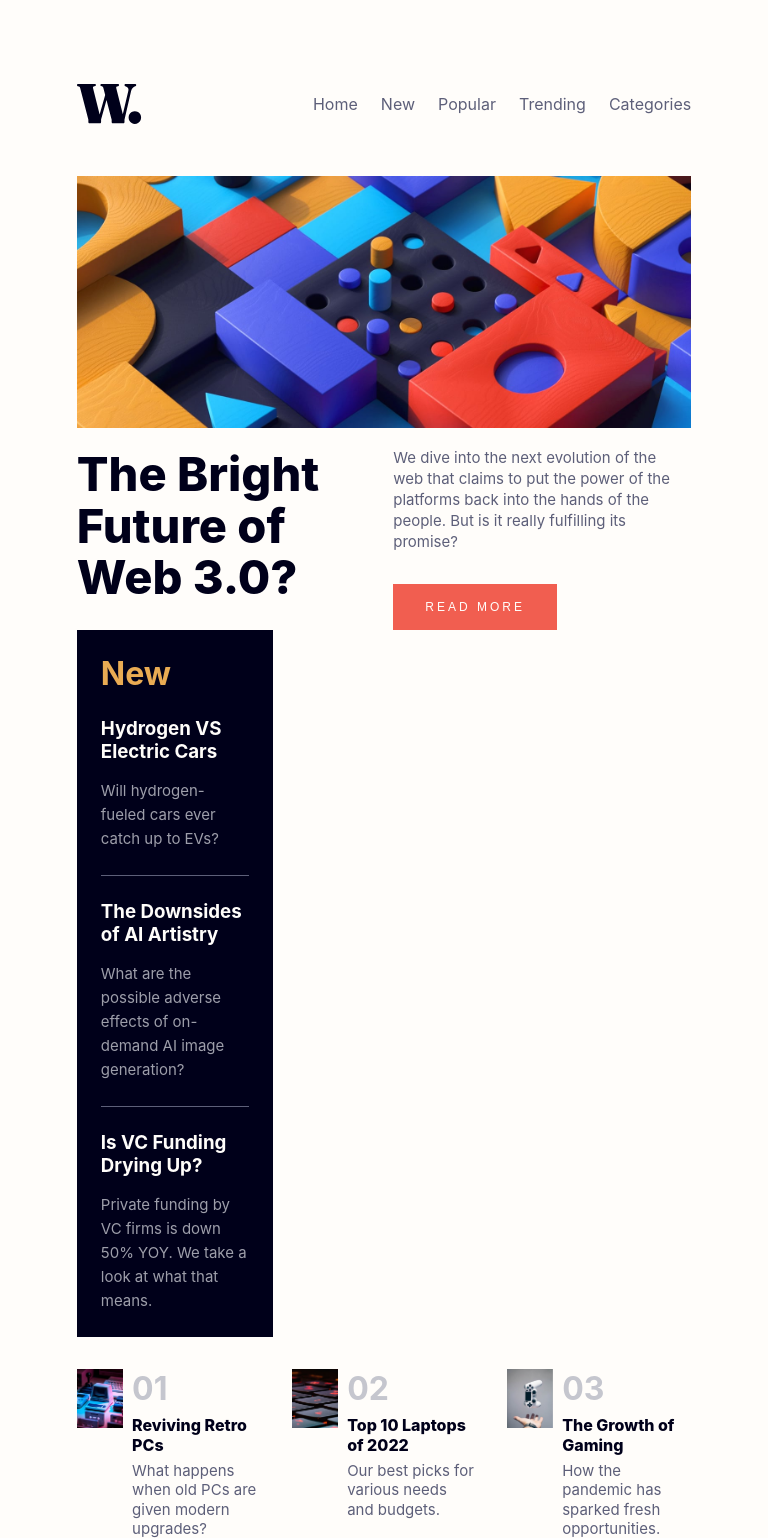
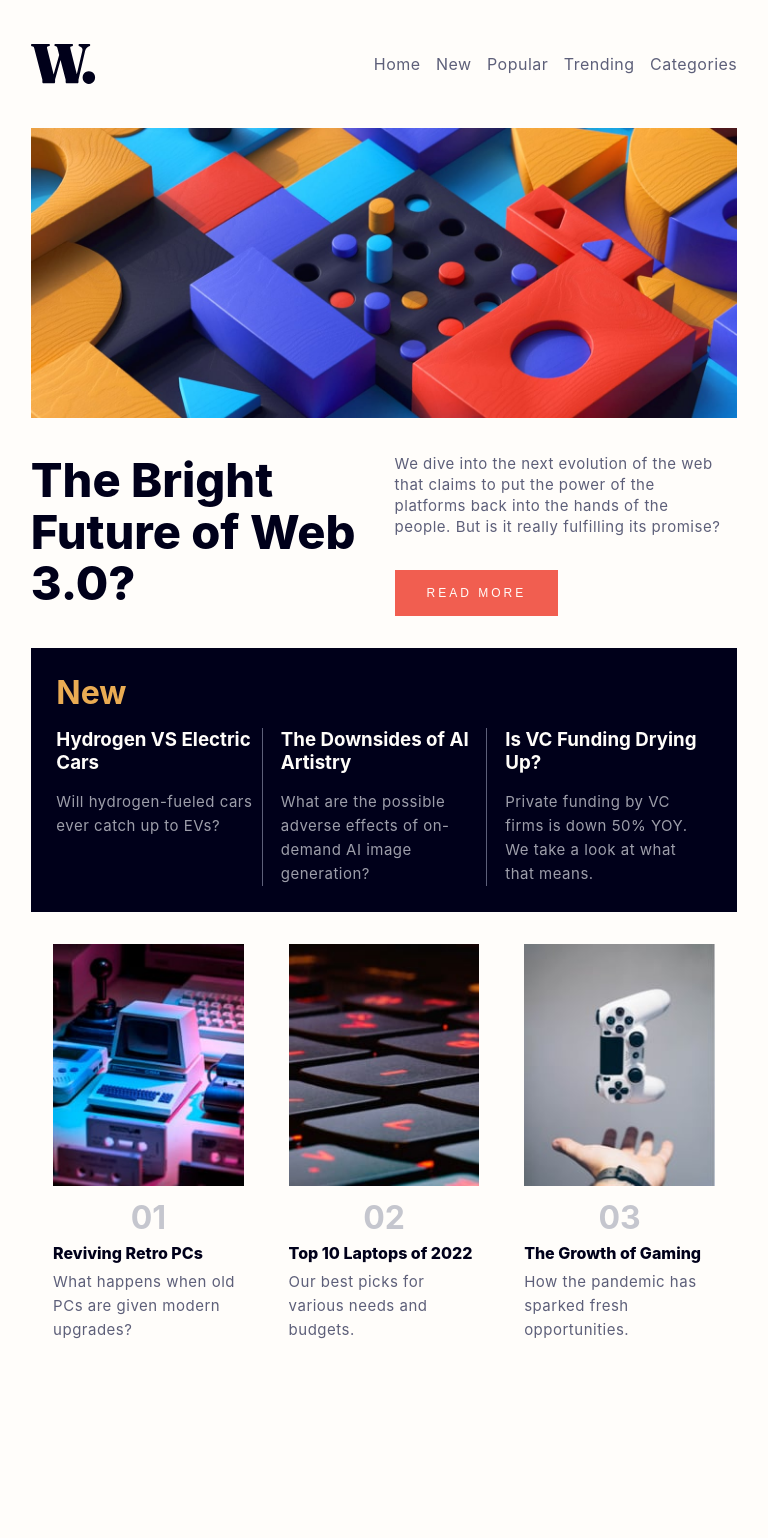
Before and after one commit to faykris/news-homepage, a Vue app: page / in a window 768 px wide. After the commit the page ends 1422 px from the top, so only its background shows below. Built offline with nearby package versions, Linux system fonts and the light colour scheme.

Commit message:
Implement homepage tablet size, fix other styles

```diff
--- a/src/modules/navbar-section.vue
+++ b/src/modules/navbar-section.vue
@@ -49,6 +49,7 @@ export default {
       padding: 1rem 0;
       display: flex;
       justify-content: flex-end;
+      letter-spacing: .5px;
       & .element {
         text-decoration: none;
         color: var(--dark-grayish-blue);
@@ -67,8 +68,23 @@ export default {
     height: 80%;
     padding: 0 10vw;
   }
+  @media screen and (max-width: 1080px) and (min-width: 481px) {
+    .navbar {
+      margin-top: 0;
+      height: 8rem;
+      padding: 2rem 4vw;
+      & .navbar-list {
+        & .element:not(:first-child)  {
+        margin-left: 2vw;
+        }
+      }
+    }
+    .page-container {
+      padding: 0 4vw;
+    }
+  }
 
-  @media screen and (max-width: 580px) {
+  @media screen and (max-width: 480px) {
     .navbar {
       display: flex;
       justify-content: space-between;
--- a/src/pages/home-page.vue
+++ b/src/pages/home-page.vue
@@ -115,11 +115,12 @@ export default {
         .description {
           color: var(--dark-grayish-blue);
           width: 48.5%;
-          font-size: 15px;
-          line-height: 1.3rem;
           padding-right: 1rem;
           & p {
             margin-bottom: 2rem;
+            font-size: 15px;
+            line-height: 1.3rem;
+            letter-spacing: .5px;
           }
           & button {
             border: none;
@@ -142,16 +143,16 @@ export default {
     & .aside {
       width: 32%;
       background-color: var(--very-dark-blue);
-      padding: 1.5rem;
+      padding: 1.6rem;
       height: fit-content;
 
       h1 {
+        width: 100%;
         color: var(--soft-orange);
       }
-
       .new {
         & {
-          padding: 1.5rem 0;
+          padding: 2rem 0;
         }
 
         &:last-child {
@@ -176,6 +177,7 @@ export default {
         & p {
           color: var(--grayish-blue);
           font-size: 15px;
+          letter-spacing: .5px;
           line-height: 1.5rem;
           opacity: .8;
         }
@@ -218,24 +220,82 @@ export default {
           p {
             color: var(--dark-grayish-blue);
             font-size: 15px;
-            line-height: 1.2rem;
+            letter-spacing: .5px;
+            line-height: 1.5rem;
           }
         }
       }
     }
   }
+  @media screen and (max-width: 1380px) and (min-width: 1081px) {
+    .news-list {
+      .element {
+        width: 33%;
+        .image {
+          width: 45%;
+          img {
+            width: 100%;
+          }
+        }
+        .description {
+          width: 52%;
+        }
+      }
+    }
+  }
 
-  @media screen and (max-width: 980px) {
+  @media screen and (max-width: 1080px) and (min-width: 481px) {
     .news-main {
       flex-wrap: wrap;
       & .article {
         width: auto;
+        & .container {
+          padding: 2rem 0;
+        }
+      }
+
+      & .aside {
+        display: flex;
+        justify-content: space-between;
+        flex-wrap: wrap;
+        width: auto;
+
+        .new {
+          width: 31.5%;
+          padding: 0 .5rem 0 0;
+          margin-top: 1rem;
+          border-bottom: none !important;
+
+          &:not(:last-child) {
+            border-right: 1px solid var(--dark-grayish-blue);
+          }
+        }
       }
 
     }
+
+    .news-list {
+      margin-bottom: 5rem;
+      justify-content: space-around;
+      .element {
+        width: 27%;
+        flex-wrap: wrap;
+        .image {
+          width: 100%;
+        }
+        .description {
+          h2 {
+            margin-top: .5rem;
+            text-align: center;
+          }
+          width: 100%;
+        }
+      }
+    }
+
   }
 
-  @media screen and (max-width: 580px) {
+  @media screen and (max-width: 480px) {
     .news-main {
       flex-wrap: wrap;
       & .article {
```
